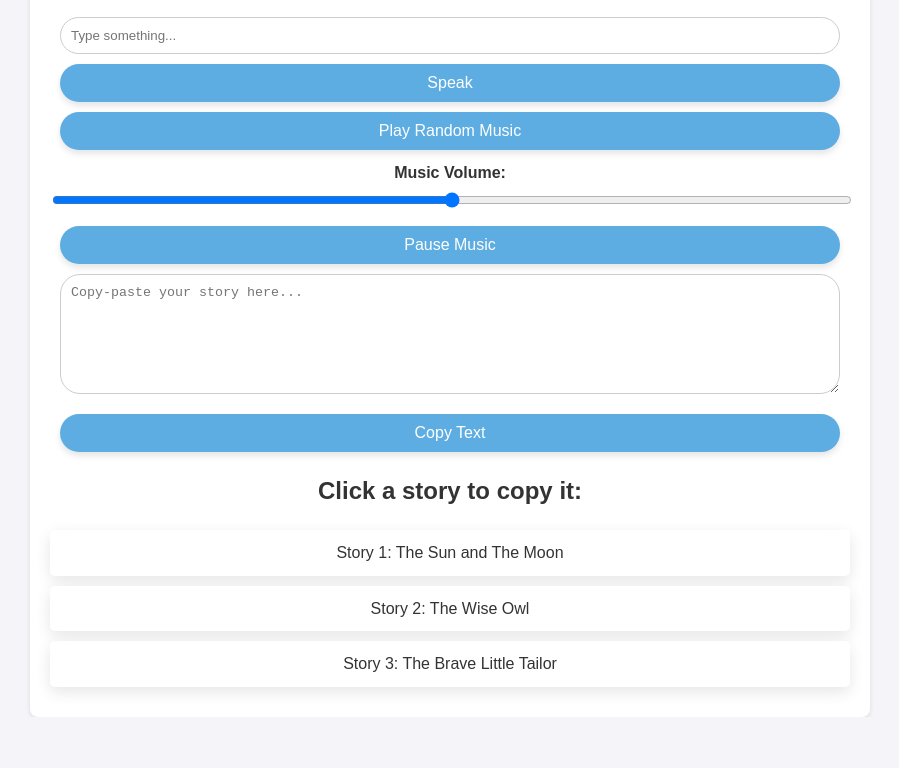
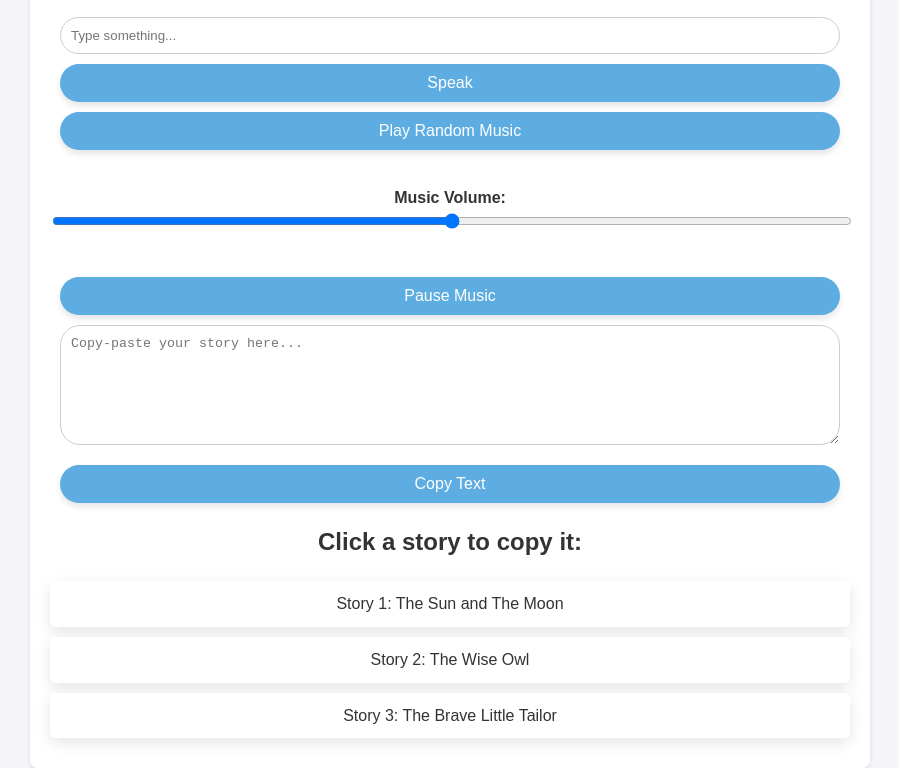
Before and after one commit to virslaan/VeeStoryTeller, a plain HTML site: page index.html in a window 1280 px wide. Shown: the part 143-911 px from the top of the page, without its empty margins (190-1089 px from the left). Before the commit the page ends 860 px from the top, so only its background shows below. Drawn offline with Linux system fonts and the light colour scheme.

Commit message:
Update index.html

```diff
--- a/index.html
+++ b/index.html
@@ -99,8 +99,10 @@
     </audio>
     <div>
     <button onclick="playRandomMusic()">Play Random Music</button>
-    <label for="volume-control">Music Volume:</label>
-    <input type="range" id="volume-control" min="0" max="1" step="0.01" value="0.5" />
+      <br>
+    <label for="volume-control">Music Volume:
+    <input type="range" id="volume-control" min="0" max="1" step="0.01" value="0.5" /></label>
+      <br>
     <button onclick="document.getElementById('background-music').pause()">Pause Music</button>
 
     </div>
```
